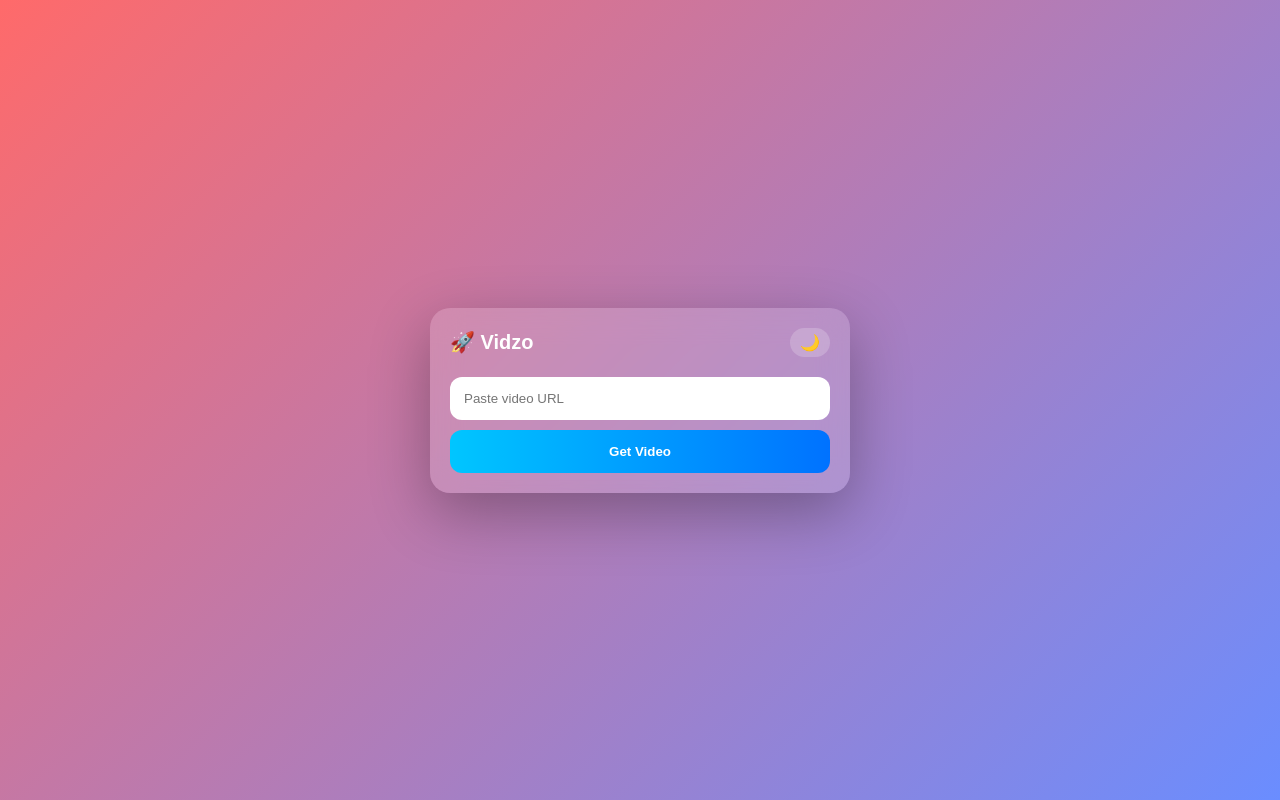
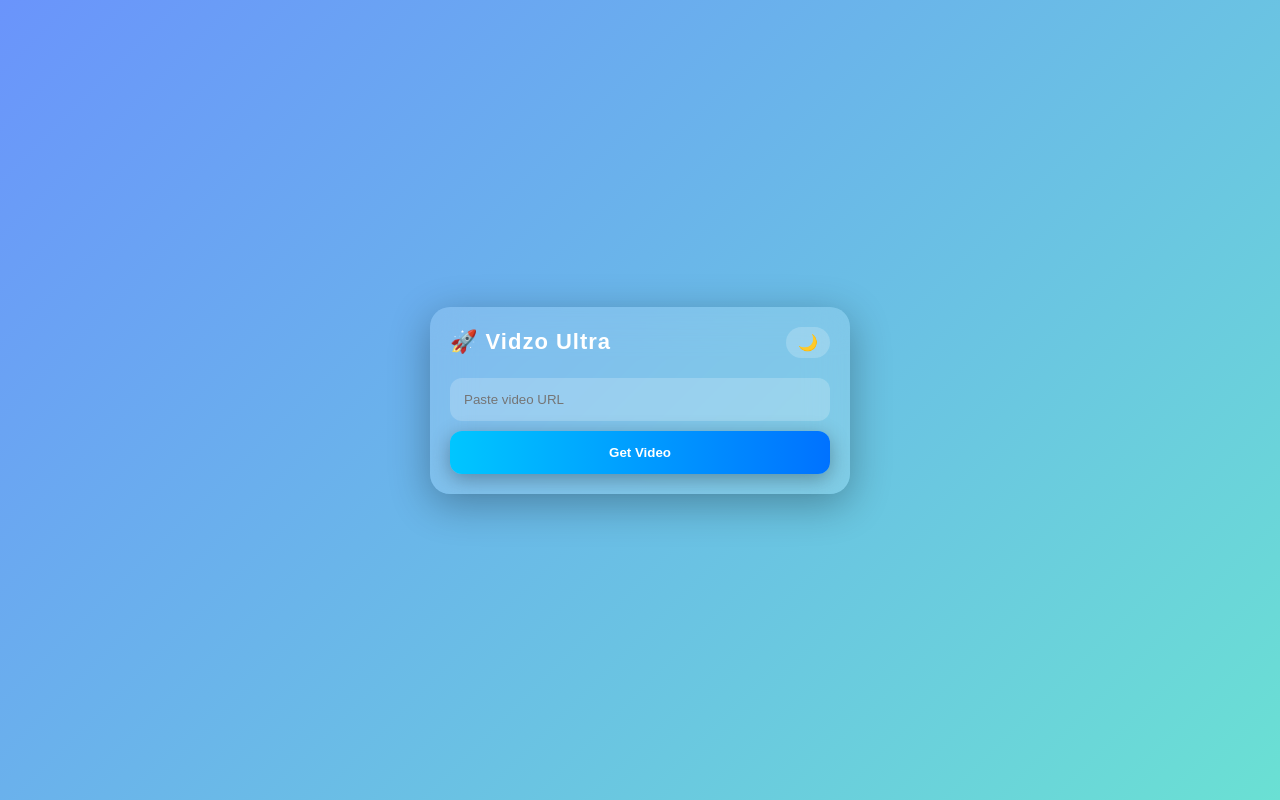
Before and after one commit to viveksingh48162-design/insta-downloader, a Flask app: page / in a window 1280 px wide. Run offline with Flask 3, Linux system fonts and the light colour scheme.

Commit message:
Update index.html

```diff
--- a/templates/index.html
+++ b/templates/index.html
@@ -2,46 +2,66 @@
 <html>
 <head>
 <meta name="viewport" content="width=device-width, initial-scale=1.0">
-<title>Vidzo Downloader</title>
+<title>Vidzo Ultra</title>
 
 <style>
 *{margin:0;padding:0;box-sizing:border-box;font-family:sans-serif;}
 
+:root{
+--bg: linear-gradient(135deg,#ff6a6a,#6a8dff,#6affc3);
+--card: rgba(255,255,255,0.15);
+--text:#fff;
+--btn: linear-gradient(90deg,#00c6ff,#0072ff);
+}
+
+/* 🌙 DARK */
+.dark{
+--bg: linear-gradient(135deg,#0f2027,#203a43,#2c5364);
+--card: rgba(0,0,0,0.5);
+--btn: linear-gradient(90deg,#ff512f,#dd2476);
+}
+
+/* 🌈 ANIMATED BG */
 body{
 min-height:100vh;
 display:flex;
 justify-content:center;
 align-items:center;
-background:linear-gradient(135deg,#ff6a6a,#6a8dff);
-color:#fff;
+background:var(--bg);
+background-size:300% 300%;
+animation:bgMove 8s infinite alternate;
+color:var(--text);
 }
 
-/* DESKTOP CARD */
+@keyframes bgMove{
+0%{background-position:0% 50%}
+100%{background-position:100% 50%}
+}
+
+/* GLASS CARD */
 .container{
-width:90%;
+width:92%;
 max-width:420px;
-background:rgba(255,255,255,0.15);
-backdrop-filter:blur(15px);
 padding:20px;
 border-radius:20px;
-box-shadow:0 20px 60px rgba(0,0,0,0.3);
+background:var(--card);
+backdrop-filter:blur(20px);
+box-shadow:0 10px 40px rgba(0,0,0,0.3);
+transition:0.4s;
 }
 
-/* 📱 MOBILE FIX */
+/* MOBILE */
 @media(max-width:600px){
 body{
 align-items:flex-start;
 padding-top:20px;
 }
-
 .container{
 width:95%;
-max-width:100%;
-padding:18px;
-border-radius:16px;
 }
 }
 
+/* TOPBAR */
 .topbar{
 display:flex;
 justify-content:space-between;
@@ -50,45 +70,51 @@ margin-bottom:10px;
 }
 
 .logo{
-font-size:20px;
+font-size:22px;
 font-weight:bold;
+letter-spacing:1px;
 }
 
+/* TOGGLE */
 .toggle{
-padding:5px 10px;
-border-radius:20px;
+padding:6px 12px;
+border-radius:30px;
 background:rgba(255,255,255,0.2);
 cursor:pointer;
 }
 
+/* INPUT */
 input{
 width:100%;
 padding:14px;
 border:none;
 border-radius:12px;
 margin-top:10px;
+background:rgba(255,255,255,0.2);
+color:#fff;
 }
 
+/* BUTTON */
 .btn{
 margin-top:10px;
 padding:14px;
 width:100%;
 border:none;
 border-radius:12px;
-background:linear-gradient(90deg,#00c6ff,#0072ff);
+background:var(--btn);
 color:#fff;
 font-weight:bold;
+cursor:pointer;
+box-shadow:0 5px 20px rgba(0,0,0,0.3);
+transition:0.3s;
 }
 
-.box{
-background:rgba(255,255,255,0.2);
-padding:14px;
-border-radius:12px;
-text-align:center;
-margin-top:10px;
-cursor:pointer;
+.btn:hover{
+transform:scale(1.03);
+box-shadow:0 10px 30px rgba(0,0,0,0.4);
 }
 
+/* OPTIONS */
 .grid{
 display:grid;
 grid-template-columns:1fr 1fr;
@@ -96,14 +122,36 @@ gap:10px;
 margin-top:10px;
 }
 
+.box{
+padding:14px;
+border-radius:12px;
+background:rgba(255,255,255,0.2);
+text-align:center;
+cursor:pointer;
+transition:0.3s;
+}
+
+.box:hover{
+transform:scale(1.05);
+background:rgba(255,255,255,0.3);
+}
+
+/* IMAGE */
 img{
 width:100%;
+border-radius:12px;
 margin-top:10px;
-border-radius:10px;
 }
 
+/* PROGRESS */
 #loader{display:none;margin-top:10px;}
-.progress-fill{height:5px;background:#00c6ff;width:0%;}
+.progress-fill{
+height:5px;
+background:#00c6ff;
+width:0%;
+border-radius:10px;
+transition:0.3s;
+}
 
 </style>
 </head>
@@ -113,8 +161,8 @@ border-radius:10px;
 <div class="container">
 
 <div class="topbar">
-<div class="logo">🚀 Vidzo</div>
-<div class="toggle">🌙</div>
+<div class="logo">🚀 Vidzo Ultra</div>
+<div class="toggle" onclick="toggleMode()">🌙</div>
 </div>
 
 <input id="url" placeholder="Paste video URL">
@@ -129,89 +177,74 @@ border-radius:10px;
 
 <script>
 
+// ⚠️ SAME LOGIC (UNCHANGED)
 let URL=""
 let formatsData={}
 let isShort=false
 
-// 🔁 AUTO FETCH
+function toggleMode(){
+document.body.classList.toggle("dark")
+let isDark = document.body.classList.contains("dark")
+document.querySelector(".toggle").innerText = isDark ? "☀️" : "🌙"
+localStorage.setItem("mode", isDark)
+}
+
+window.onload = () => {
+if(localStorage.getItem("mode")==="true"){
+document.body.classList.add("dark")
+document.querySelector(".toggle").innerText="☀️"
+}
+}
+
 document.getElementById("url").addEventListener("input",fetchVideo)
 
 async function fetchVideo(){
-
 URL=document.getElementById("url").value.trim()
 if(!URL)return
 
 loader.style.display="block"
 bar.style.width="30%"
 
-let res=await fetch("/get_video",{
-method:"POST",
-headers:{"Content-Type":"application/json"},
-body:JSON.stringify({url:URL})
-})
-
+let res=await fetch("/get_video",{method:"POST",headers:{"Content-Type":"application/json"},body:JSON.stringify({url:URL})})
 let data=await res.json()
 
 bar.style.width="100%"
 setTimeout(()=>loader.style.display="none",300)
 
-if(data.error){
-video.innerHTML=data.error
-return
-}
+if(data.error){video.innerHTML=data.error;return}
 
 isShort = data.is_short || data.is_social
 
-video.innerHTML=`
-<h3>${data.title}</h3>
-<img src="${data.thumbnail}">
-`
+video.innerHTML=`<h3>${data.title}</h3><img src="${data.thumbnail}">`
 
-// 🎯 STEP 1: FAST / TURBO
 options.innerHTML=`
 <div class="grid">
 <div class="box" onclick="chooseMode('fast')">⚡ FAST</div>
 <div class="box" onclick="chooseMode('turbo')">🚀 TURBO</div>
-</div>
-`
+</div>`
 }
 
-// 🔥 STEP 2
 function chooseMode(mode){
-
-// SHORTS
 if(isShort){
 options.innerHTML=`
 <div class="grid">
 <div class="box" onclick="download('video','${mode}')">🎬 MP4</div>
 <div class="box" onclick="download('audio','${mode}')">🎧 MP3</div>
-</div>
-`
+</div>`
 return
 }
-
-// LONG VIDEO
 options.innerHTML=`
 <div class="grid">
 <div class="box" onclick="getFormats('video','${mode}')">🎬 MP4</div>
 <div class="box" onclick="getFormats('audio','${mode}')">🎧 MP3</div>
-</div>
-`
+</div>`
 }
 
-// 🎬 GET QUALITY
 async function getFormats(type,mode){
-
-let res=await fetch("/get_formats",{
-method:"POST",
-headers:{"Content-Type":"application/json"},
-body:JSON.stringify({url:URL})
-})
-
+let res=await fetch("/get_formats",{method:"POST",headers:{"Content-Type":"application/json"},body:JSON.stringify({url:URL})})
 formatsData=await res.json()
 
 let html=""
-
 if(type=="video"){
 formatsData.video.forEach(v=>{
 html+=`<div class="box" onclick="download('${type}','${mode}','${v.format_id}')">${v.quality}</div>`
@@ -219,34 +252,18 @@ html+=`<div class="box" onclick="download('${type}','${mode}','${v.format_id}')"
 }else{
 html=`<div class="box" onclick="download('${type}','${mode}','best')">128kbps</div>`
 }
-
 options.innerHTML=html
 }
 
-// 🚀 DOWNLOAD
 function download(type,mode,format_id=null){
-
-fetch("/download",{
-method:"POST",
-headers:{"Content-Type":"application/json"},
-body:JSON.stringify({
-url:URL,
-type:type,
-mode:mode,
-format_id:format_id
-})
-})
+fetch("/download",{method:"POST",headers:{"Content-Type":"application/json"},body:JSON.stringify({url:URL,type:type,mode:mode,format_id:format_id})})
 .then(r=>r.json())
 .then(d=>{
-if(d.type=="direct"){
-window.location.href=d.url
-}else{
-track(d.file,d.ext)
-}
+if(d.type=="direct"){window.location.href=d.url}
+else{track(d.file,d.ext)}
 })
 }
 
-// 📊 PROGRESS
 function track(file,ext){
 let i=setInterval(()=>{
 fetch("/progress/"+file)
@@ -260,7 +277,6 @@ window.location.href="/file/"+file+"/"+ext
 })
 },1000)
 }
-
 </script>
 
 </body>
```
